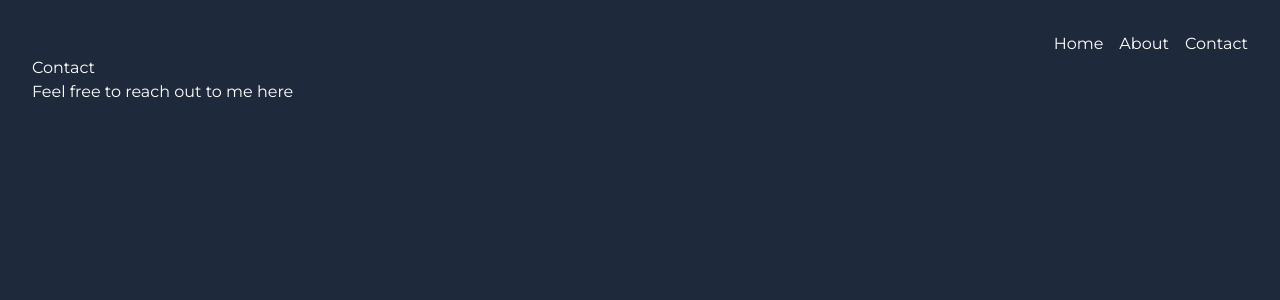
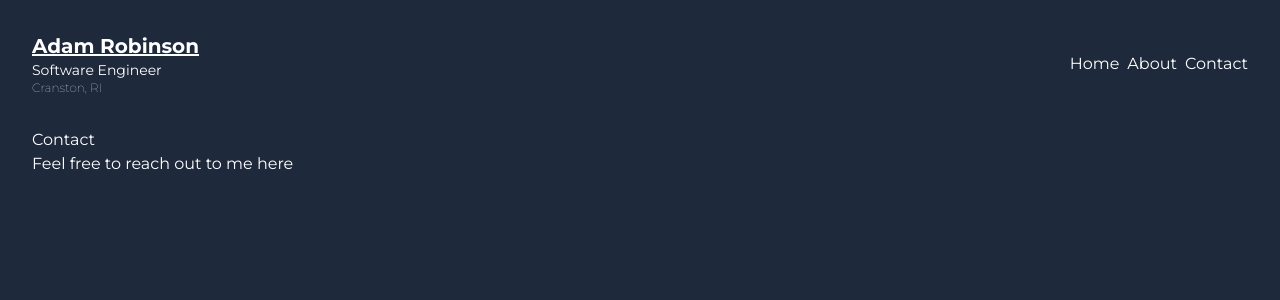
Before and after one commit to aaddaamm/dotcom, a SvelteKit app: page /contact in a window 1280 px wide. Shown: the top 300 px of the page. Built offline with nearby package versions, Linux system fonts and the light colour scheme.

Commit message:
update nav

```diff
--- /dev/null
+++ b/src/components/header-card.svelte
@@ -0,0 +1,5 @@
+<div class="flex flex-col text-left">
+	<h1 class="text-xl underline font-bold">Adam Robinson</h1>
+	<p class="text-sm">Software Engineer</p>
+	<p class="text-xs font-thin">Cranston, RI</p>
+</div>
--- /dev/null
+++ b/src/components/nav.svelte
@@ -0,0 +1,19 @@
+<script>
+	import Link from './link.svelte';
+	import HeaderCard from './header-card.svelte';
+</script>
+
+<nav class="w-full text-right flex justify-between items-center mb-8">
+	<HeaderCard />
+	<ul class="flex space-x-2">
+		<li>
+			<Link href="/" text="Home" />
+		</li>
+		<li>
+			<Link href="/about" text="About" />
+		</li>
+		<li>
+			<Link href="/contact" text="Contact" />
+		</li>
+	</ul>
+</nav>
--- a/src/routes/+layout.svelte
+++ b/src/routes/+layout.svelte
@@ -1,22 +1,9 @@
 <script>
 	import '../app.css';
-	import Link from '../components/link.svelte';
+	import Nav from '../components/nav.svelte';
 </script>
 
 <div class="bg-slate-800 text-white h-screen p-8">
-	<nav class="w-full text-right flex justify-end">
-		<ul class="flex space-x-4">
-			<li>
-				<Link href="/" text="Home" />
-			</li>
-			<li>
-				<Link href="/about" text="About" />
-			</li>
-			<li>
-				<Link href="/contact" text="Contact" />
-			</li>
-		</ul>
-	</nav>
-
+	<Nav />
 	<slot />
 </div>
```
